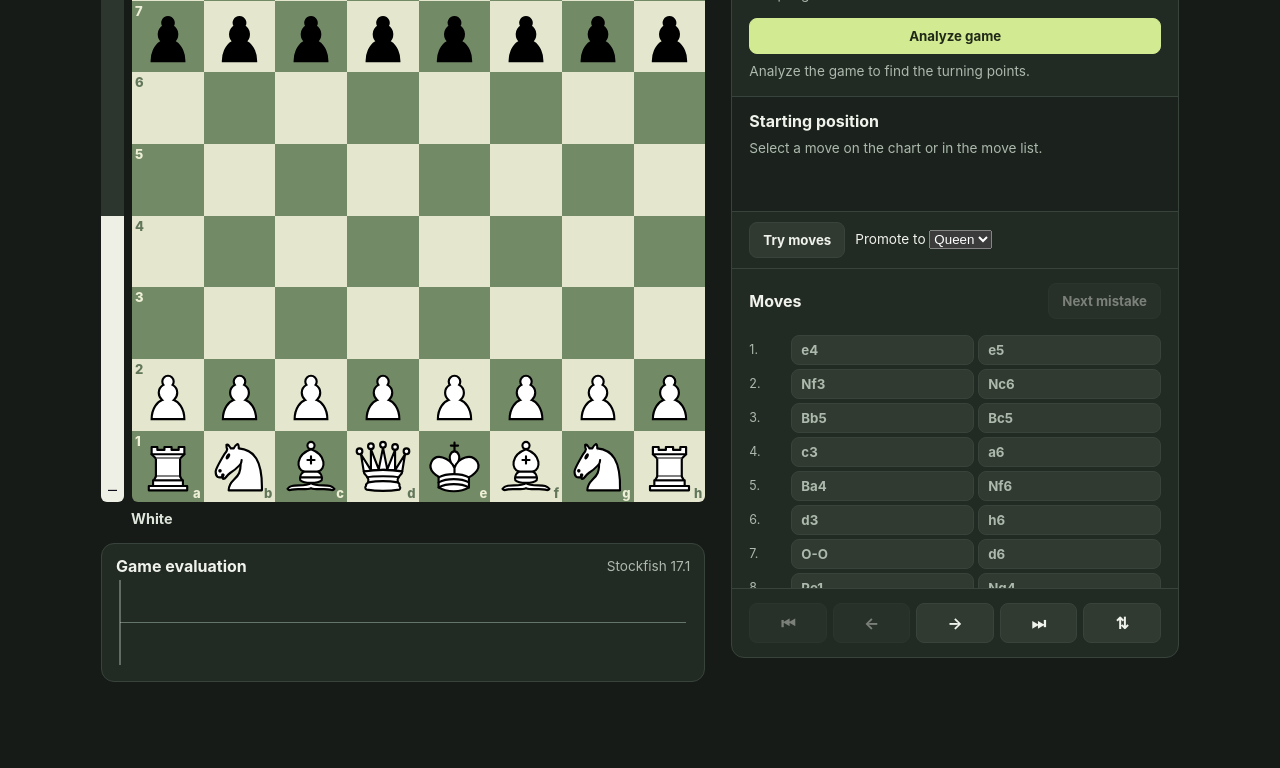
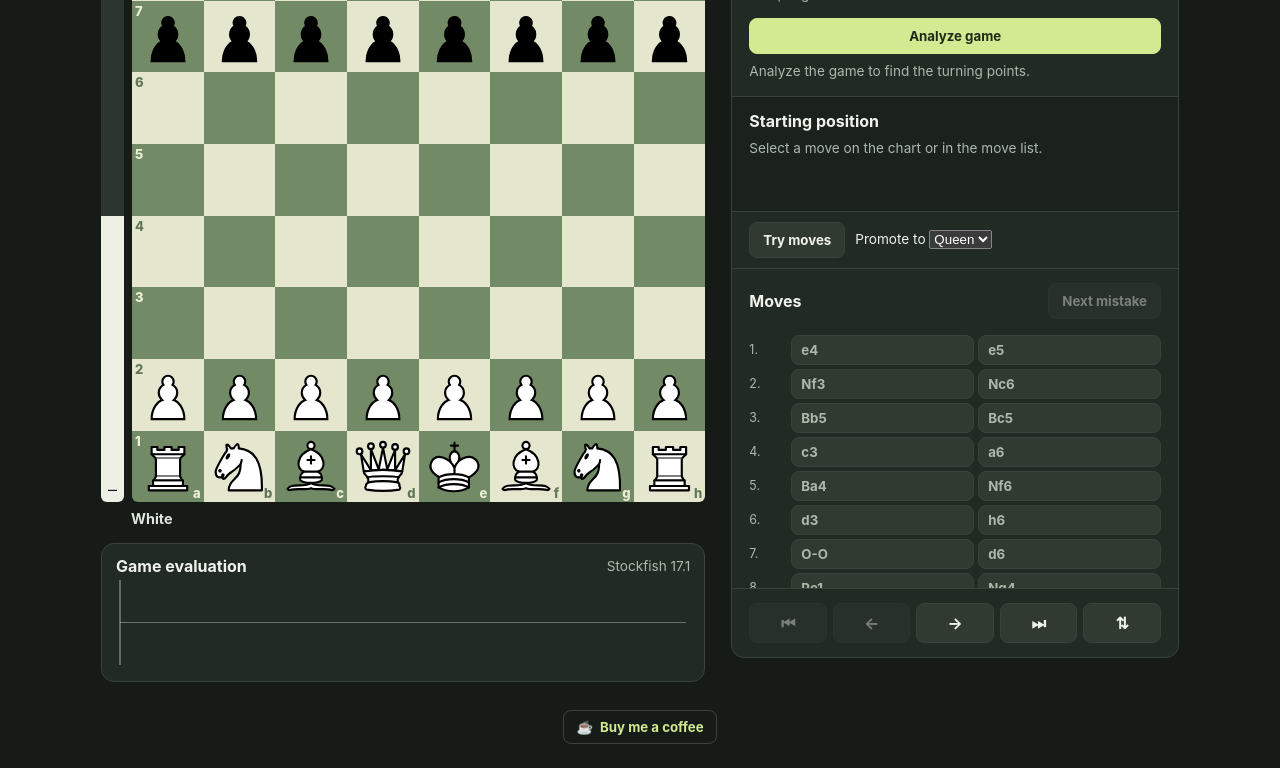
Before and after one commit to CesarPinardi/chess-reviewer, a plain HTML site: page dist/index.html in a window 1280 px wide. Shown: the part 204-972 px from the top of the page. Before the commit the page ends 914 px from the top, so only its background shows below. Drawn offline with Linux system fonts and the light colour scheme.

Commit message:
Add PayPal support link

```diff
--- a/dist/index.html
+++ b/dist/index.html
@@ -42,6 +42,7 @@
     </nav>
   </section>
 </main>
+<footer class="support"><a href="https://www.paypal.com/donate/?business=JT894TQVB822C&amp;no_recurring=0&amp;currency_code=USD" target="_blank" rel="noopener noreferrer"><span aria-hidden="true">☕</span> Buy me a coffee</a></footer>
 <dialog id="importer">
   <form id="import-form">
     <h2>Import game</h2>
--- a/dist/style.css
+++ b/dist/style.css
@@ -5,6 +5,9 @@ header{height:72px;border-bottom:1px solid var(--line);display:flex;align-items:
 .logo{display:grid;place-items:center;width:38px;height:38px;border-radius:10px;background:var(--green);color:#202818;font-size:29px}
 header button{margin-left:auto}
 main{max-width:1110px;margin:28px auto;display:grid;grid-template-columns:minmax(0,1.35fr) minmax(0,1fr);gap:26px;padding:0 16px}
+.support{max-width:1110px;margin:0 auto;padding:0 16px 24px;display:flex;justify-content:center}
+.support a{display:inline-flex;align-items:center;gap:7px;padding:8px 12px;border:1px solid var(--line);border-radius:8px;color:var(--green);font-size:.83rem;font-weight:700;text-decoration:none}
+.support a:hover{background:var(--panel)}
 button,input,textarea{font:inherit}
 button{padding:9px 13px;border:1px solid var(--line);border-radius:8px;background:#303a31;color:inherit;font-size:.83rem;font-weight:700;cursor:pointer}
 button:hover:enabled{filter:brightness(1.18)}
```
